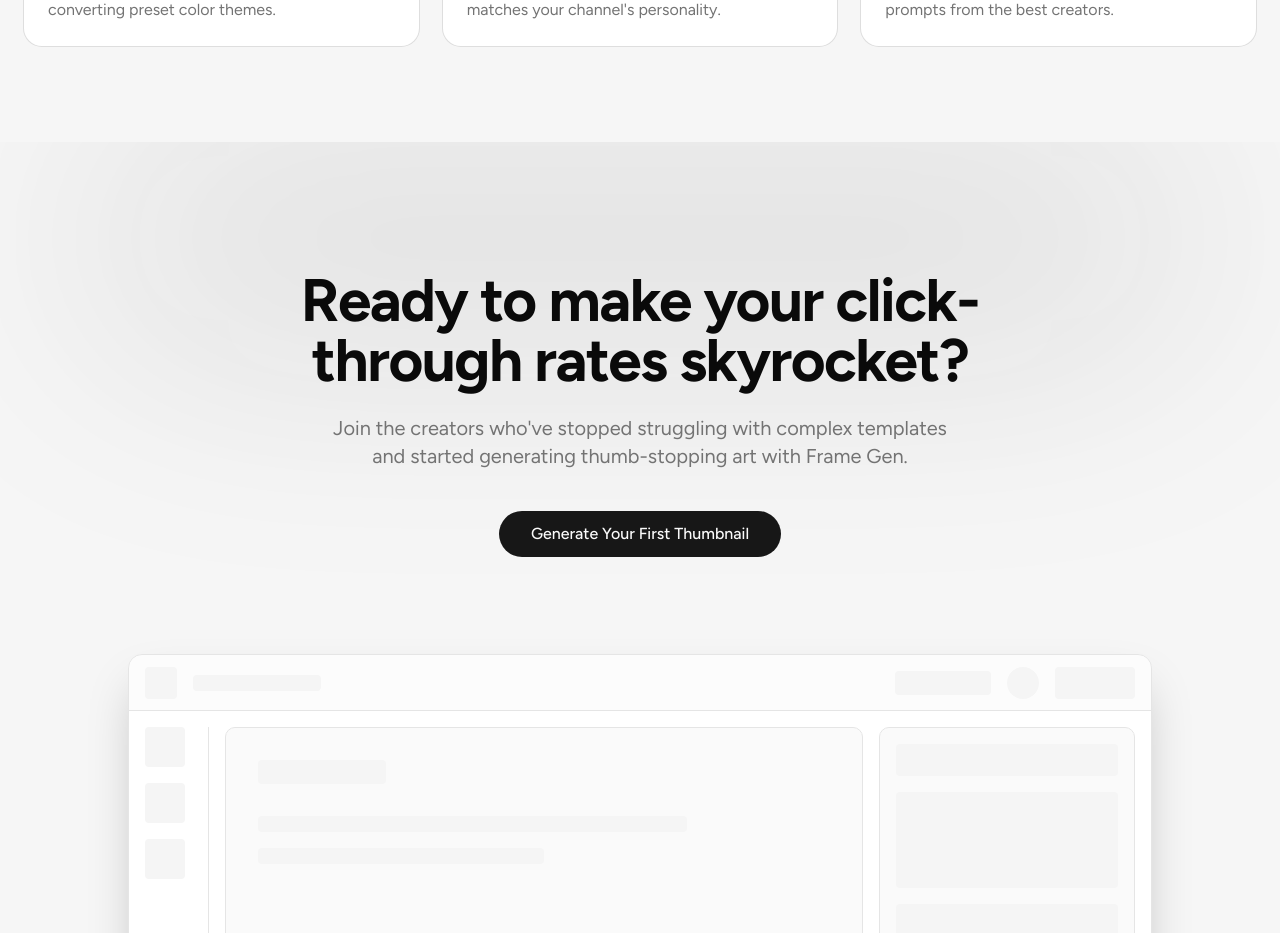
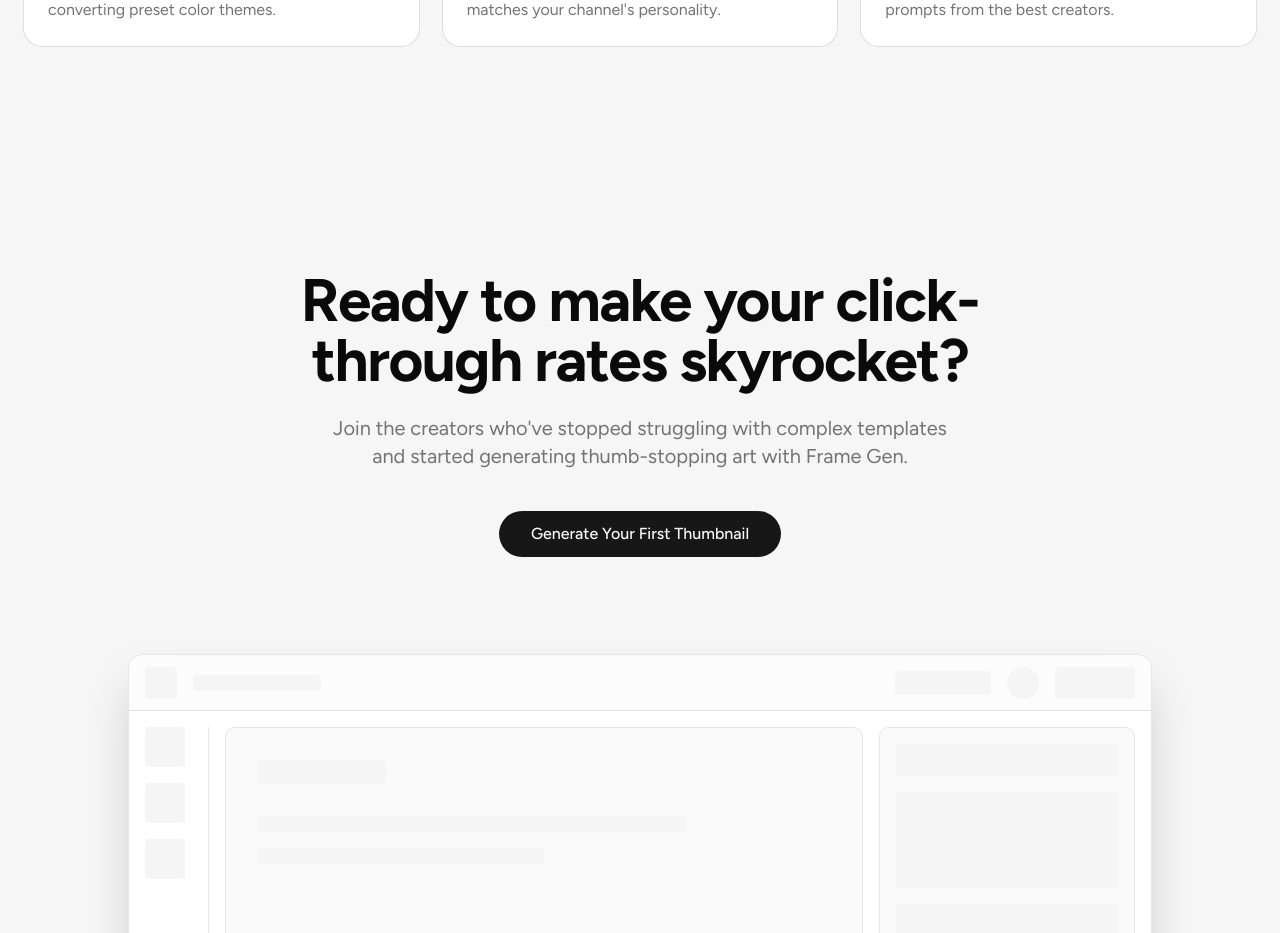
Before and after one commit to 0dux/frame-gen-new-frontend, a Next.js app: page / in a window 1280 px wide. Shown: the part 2580-3513 px from the top of the page. Built offline with nearby package versions, Linux system fonts and the light colour scheme.

Commit message:
removed background pulse animtion, it was boring and didntl look good

```diff
--- a/app/layout.tsx
+++ b/app/layout.tsx
@@ -36,7 +36,6 @@ export default function RootLayout({
       className={cn("font-sans", figtree.variable)}
     >
       <body
-        cz-shortcut-listen="true"
         className={`${geistSans.variable} ${geistMono.variable} antialiased min-h-screen bg-background text-foreground selection:bg-primary/30 flex flex-col`}
       >
         <ThemeProvider
--- a/components/landing-page-sections/CallToAction.tsx
+++ b/components/landing-page-sections/CallToAction.tsx
@@ -7,20 +7,6 @@ import { motion } from "framer-motion";
 export function CallToAction() {
   return (
     <section className="w-full flex flex-col items-center justify-center text-center px-6 pt-32 pb-16 relative overflow-hidden">
-      {/* Background glow placeholder for CTA */}
-      <motion.div
-        animate={{
-          scale: [1, 1.1, 1],
-          opacity: [0.3, 0.6, 0.3],
-        }}
-        transition={{
-          duration: 4,
-          repeat: Infinity,
-          ease: "easeInOut",
-        }}
-        className="absolute top-0 left-1/2 -translate-x-1/2 w-[80%] h-48 bg-primary/20 blur-[120px] rounded-full point-events-none"
-      />
-
       <motion.div
         initial={{ opacity: 0, y: 30 }}
         whileInView={{ opacity: 1, y: 0 }}
--- a/components/landing-page-sections/Hero.tsx
+++ b/components/landing-page-sections/Hero.tsx
@@ -88,7 +88,7 @@ export function Hero() {
               icon={SparklesIcon}
               className="w-4 h-4 text-primary"
             />
-            <span className="m">Get your first thumbnail on us</span>
+            <span>Get your first thumbnail on us</span>{" "}
             <motion.span
               variants={{
                 initial: { x: 0 },
```
